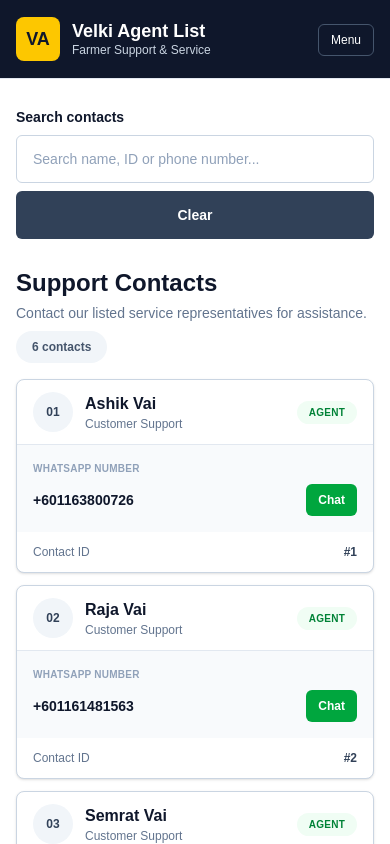
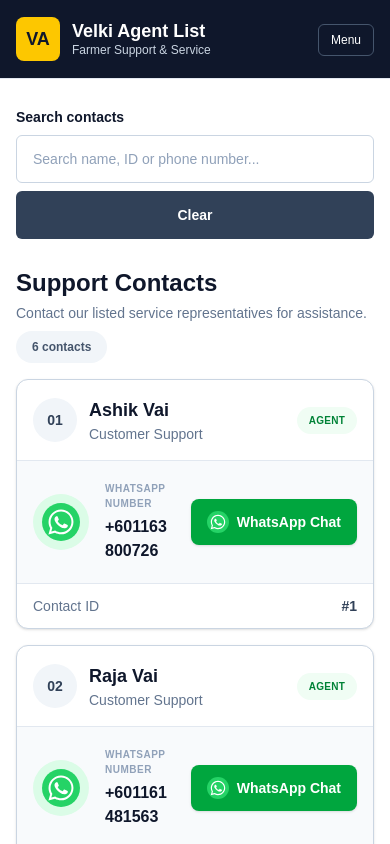
Before and after one commit to animhasan816-hash/customer-service, a Next.js app: page / in a window 390 px wide. Shown: the top 844 px of the page. Built offline with nearby package versions, Linux system fonts and the light colour scheme.

Commit message:
Update website

```diff
--- a/app/page.tsx
+++ b/app/page.tsx
@@ -59,6 +59,29 @@ function cleanNumber(number: string) {
   return number.replace(/\D/g, "");
 }
 
+function whatsappUrl(number: string) {
+  return `https://wa.me/${cleanNumber(number)}`;
+}
+
+function WhatsAppIcon({ size = 26 }: { size?: number }) {
+  return (
+    <svg
+      width={size}
+      height={size}
+      viewBox="0 0 32 32"
+      fill="none"
+      xmlns="http://www.w3.org/2000/svg"
+      aria-hidden="true"
+    >
+      <circle cx="16" cy="16" r="16" fill="#25D366" />
+      <path
+        d="M23.4 8.55C21.43 6.58 18.8 5.5 16 5.5C10.22 5.5 5.52 10.2 5.52 15.98C5.52 17.82 6 19.62 6.9 21.2L5.43 26.56L10.92 25.12C12.44 25.95 14.19 26.38 15.98 26.38H16C21.77 26.38 26.48 21.68 26.48 15.9C26.48 13.1 25.39 10.53 23.4 8.55ZM16 24.64C14.39 24.64 12.82 24.21 11.43 23.39L11.12 23.2L7.86 24.05L8.73 20.88L8.53 20.55C7.67 19.17 7.21 17.59 7.21 15.98C7.21 11.13 11.16 7.18 16.01 7.18C18.36 7.18 20.57 8.1 22.23 9.76C23.89 11.42 24.8 13.63 24.8 15.98C24.79 20.82 20.84 24.64 16 24.64ZM20.72 18.18C20.46 18.05 19.2 17.43 18.96 17.34C18.7 17.25 18.52 17.21 18.34 17.47C18.16 17.74 17.63 18.31 17.47 18.51C17.3 18.71 17.13 18.74 16.87 18.61C16.61 18.48 15.78 18.21 14.79 17.32C14.02 16.64 13.5 15.8 13.34 15.54C13.17 15.27 13.32 15.13 13.45 15C13.57 14.88 13.72 14.69 13.85 14.53C13.98 14.37 14.03 14.25 14.12 14.07C14.21 13.89 14.16 13.73 14.1 13.6C14.04 13.47 13.52 12.2 13.3 11.69C13.09 11.19 12.87 11.26 12.71 11.25C12.56 11.24 12.38 11.24 12.2 11.24C12.02 11.24 11.73 11.31 11.48 11.58C11.22 11.85 10.52 12.5 10.52 13.76C10.52 15.03 11.5 16.25 11.63 16.42C11.76 16.6 13.55 19.36 16.3 20.55C16.96 20.84 17.48 21.01 17.89 21.14C18.56 21.35 19.17 21.32 19.65 21.25C20.19 21.17 21.31 20.6 21.54 19.98C21.77 19.36 21.77 18.82 21.7 18.71C21.64 18.6 21.47 18.53 20.72 18.18Z"
+        fill="white"
+      />
+    </svg>
+  );
+}
+
 export default function Home() {
   const [search, setSearch] = useState("");
 
@@ -76,14 +99,11 @@ export default function Home() {
 
   return (
     <main className="min-h-screen bg-white text-slate-900">
-
       {/* =====================================================
           HEADER
       ====================================================== */}
       <header className="border-b border-slate-200 bg-slate-900">
         <div className="mx-auto flex min-h-[78px] max-w-[1180px] items-center justify-between px-4 sm:px-6">
-
-          {/* Logo / Brand */}
           <a href="#home" className="flex items-center gap-3">
             <div className="flex h-11 w-11 items-center justify-center rounded-lg bg-yellow-400 text-lg font-black text-slate-900">
               VA
@@ -100,7 +120,6 @@ export default function Home() {
             </div>
           </a>
 
-          {/* Desktop Navigation */}
           <nav className="hidden items-center gap-7 md:flex">
             <a
               href="#home"
@@ -131,7 +150,6 @@ export default function Home() {
             </a>
           </nav>
 
-          {/* Mobile menu indicator */}
           <div className="md:hidden">
             <span className="rounded-md border border-slate-600 px-3 py-2 text-xs font-medium text-white">
               Menu
@@ -147,10 +165,7 @@ export default function Home() {
         id="home"
         className="mx-auto max-w-[1180px] px-4 py-7 sm:px-6 sm:py-10"
       >
-
-        {/* =================================================
-            SEARCH
-        ================================================== */}
+        {/* SEARCH */}
         <div className="mb-7">
           <label
             htmlFor="search"
@@ -179,9 +194,7 @@ export default function Home() {
           </div>
         </div>
 
-        {/* =================================================
-            CONTACT TITLE
-        ================================================== */}
+        {/* CONTACT TITLE */}
         <div
           id="contacts"
           className="mb-4 flex flex-col gap-2 sm:flex-row sm:items-end sm:justify-between"
@@ -205,33 +218,14 @@ export default function Home() {
             DESKTOP CONTACT TABLE
         ================================================== */}
         <div className="hidden overflow-hidden rounded-lg border border-slate-300 md:block">
-
-          {/* Table Header */}
-          <div className="grid grid-cols-[140px_1fr_100px_190px_150px] border-b border-slate-300 bg-slate-50 text-sm font-bold text-slate-900">
-
-            <div className="px-4 py-4">
-              Type
-            </div>
-
-            <div className="px-4 py-4">
-              Name
-            </div>
-
-            <div className="px-4 py-4">
-              ID
-            </div>
-
-            <div className="px-4 py-4">
-              WhatsApp
-            </div>
-
-            <div className="px-4 py-4 text-center">
-              Action
-            </div>
-
+          <div className="grid grid-cols-[140px_1fr_100px_190px_170px] border-b border-slate-300 bg-slate-50 text-sm font-bold text-slate-900">
+            <div className="px-4 py-4">Type</div>
+            <div className="px-4 py-4">Name</div>
+            <div className="px-4 py-4">ID</div>
+            <div className="px-4 py-4">WhatsApp</div>
+            <div className="px-4 py-4 text-center">Action</div>
           </div>
 
-          {/* Table Rows */}
           {filteredContacts.length === 0 ? (
             <div className="px-6 py-14 text-center text-sm text-slate-500">
               No contacts found.
@@ -240,14 +234,19 @@ export default function Home() {
             filteredContacts.map((contact) => (
               <div
                 key={contact.id}
-                className="grid grid-cols-[140px_1fr_100px_190px_150px] items-center border-b border-slate-200 last:border-b-0"
+                className="grid grid-cols-[140px_1fr_100px_190px_170px] items-center border-b border-slate-200 last:border-b-0"
               >
-
                 <div className="px-4 py-5 text-sm text-slate-600">
                   {contact.type}
                 </div>
 
-                <div className="px-4 py-5">
+                {/* Name clickable */}
+                <a
+                  href={whatsappUrl(contact.whatsapp)}
+                  target="_blank"
+                  rel="noopener noreferrer"
+                  className="px-4 py-5 transition hover:bg-green-50"
+                >
                   <div className="text-sm font-bold text-slate-900">
                     {contact.name}
                   </div>
@@ -255,27 +254,34 @@ export default function Home() {
                   <div className="mt-1 text-xs text-slate-500">
                     {contact.role}
                   </div>
-                </div>
+                </a>
 
                 <div className="px-4 py-5 text-sm text-slate-600">
                   {contact.id}
                 </div>
 
-                <div className="px-4 py-5 text-sm font-bold text-slate-900">
+                {/* Number clickable */}
+                <a
+                  href={whatsappUrl(contact.whatsapp)}
+                  target="_blank"
+                  rel="noopener noreferrer"
+                  className="px-4 py-5 text-sm font-bold text-slate-900 transition hover:bg-green-50 hover:text-green-700"
+                >
                   {contact.whatsapp}
-                </div>
+                </a>
 
+                {/* WhatsApp button */}
                 <div className="px-4 py-5 text-center">
                   <a
-                    href={`https://wa.me/${cleanNumber(contact.whatsapp)}`}
+                    href={whatsappUrl(contact.whatsapp)}
                     target="_blank"
                     rel="noopener noreferrer"
-                    className="inline-flex rounded-md bg-green-600 px-4 py-2 text-xs font-bold text-white transition hover:bg-green-700"
+                    className="inline-flex items-center gap-2 rounded-md bg-green-600 px-4 py-2.5 text-xs font-bold text-white transition hover:bg-green-700"
                   >
-                    WhatsApp
+                    <WhatsAppIcon size={20} />
+                    WhatsApp Chat
                   </a>
                 </div>
-
               </div>
             ))
           )}
@@ -283,90 +289,88 @@ export default function Home() {
 
         {/* =================================================
             MOBILE CONTACT CARDS
+            WHOLE CARD IS CLICKABLE
         ================================================== */}
-        <div className="space-y-3 md:hidden">
-
+        <div className="space-y-4 md:hidden">
           {filteredContacts.length === 0 ? (
             <div className="rounded-lg border border-slate-200 px-5 py-10 text-center text-sm text-slate-500">
               No contacts found.
             </div>
           ) : (
             filteredContacts.map((contact) => (
-              <div
+              <a
                 key={contact.id}
-                className="overflow-hidden rounded-lg border border-slate-300 bg-white shadow-sm"
+                href={whatsappUrl(contact.whatsapp)}
+                target="_blank"
+                rel="noopener noreferrer"
+                aria-label={`Chat with ${contact.name} on WhatsApp`}
+                className="group block overflow-hidden rounded-xl border border-slate-300 bg-white shadow-sm transition active:scale-[0.99] hover:border-green-400 hover:shadow-md"
               >
-
-                {/* Card Header */}
-                <div className="flex items-center justify-between border-b border-slate-200 px-4 py-3">
-
+                {/* CARD HEADER */}
+                <div className="flex items-center justify-between border-b border-slate-200 px-4 py-4">
                   <div className="flex min-w-0 items-center gap-3">
-
-                    <div className="flex h-10 w-10 shrink-0 items-center justify-center rounded-full bg-slate-100 text-xs font-bold text-slate-700">
+                    <div className="flex h-11 w-11 shrink-0 items-center justify-center rounded-full bg-slate-100 text-sm font-bold text-slate-700">
                       {String(contact.id).padStart(2, "0")}
                     </div>
 
                     <div className="min-w-0">
-                      <h3 className="truncate text-base font-bold text-slate-900">
+                      <h3 className="truncate text-lg font-bold text-slate-900 group-hover:text-green-700">
                         {contact.name}
                       </h3>
 
-                      <p className="text-xs text-slate-500">
+                      <p className="text-sm text-slate-500">
                         {contact.role}
                       </p>
                     </div>
-
                   </div>
 
-                  <span className="ml-2 shrink-0 rounded-full bg-green-50 px-3 py-1 text-[10px] font-bold uppercase tracking-wide text-green-700">
+                  <span className="ml-2 shrink-0 rounded-full bg-green-50 px-3 py-1.5 text-[10px] font-bold uppercase tracking-wide text-green-700">
                     Agent
                   </span>
-
                 </div>
 
-                {/* WhatsApp */}
-                <div className="bg-slate-50 px-4 py-4">
+                {/* WHATSAPP AREA */}
+                <div className="bg-slate-50 px-4 py-5">
+                  <div className="flex items-center justify-between gap-4">
+                    {/* BIG WHATSAPP ICON */}
+                    <div className="flex h-14 w-14 shrink-0 items-center justify-center rounded-full bg-green-100">
+                      <WhatsAppIcon size={38} />
+                    </div>
 
-                  <p className="text-[10px] font-bold uppercase tracking-wide text-slate-400">
-                    WhatsApp Number
-                  </p>
+                    <div className="min-w-0 flex-1">
+                      <p className="text-[10px] font-bold uppercase tracking-wider text-slate-400">
+                        WhatsApp Number
+                      </p>
 
-                  <div className="mt-2 flex items-center justify-between gap-3">
+                      <p className="mt-1 break-all text-base font-bold text-slate-900">
+                        {contact.whatsapp}
+                      </p>
+                    </div>
 
-                    <p className="break-all text-sm font-bold text-slate-900">
-                      {contact.whatsapp}
-                    </p>
-
-                    <a
-                      href={`https://wa.me/${cleanNumber(contact.whatsapp)}`}
-                      target="_blank"
-                      rel="noopener noreferrer"
-                      className="shrink-0 rounded-md bg-green-600 px-3 py-2 text-xs font-bold text-white"
-                    >
-                      Chat
-                    </a>
-
+                    {/* CHAT BUTTON */}
+                    <span className="flex shrink-0 items-center gap-2 rounded-lg bg-green-600 px-4 py-3 text-sm font-bold text-white shadow-sm transition group-hover:bg-green-700">
+                      <WhatsAppIcon size={22} />
+                      <span className="hidden min-[390px]:inline">
+                        WhatsApp Chat
+                      </span>
+                      <span className="min-[390px]:hidden">Chat</span>
+                    </span>
                   </div>
-
                 </div>
 
-                {/* Bottom Info */}
-                <div className="flex items-center justify-between px-4 py-3 text-xs">
-
-                  <span className="text-slate-500">
+                {/* BOTTOM INFO */}
+                <div className="flex items-center justify-between border-t border-slate-200 px-4 py-3">
+                  <span className="text-sm text-slate-500">
                     Contact ID
                   </span>
 
-                  <span className="font-bold text-slate-700">
+                  <span className="text-sm font-bold text-slate-700">
                     #{contact.id}
                   </span>
-
                 </div>
-
-              </div>
+              </a>
             ))
           )}
-
         </div>
 
         {/* =================================================
@@ -389,15 +393,10 @@ export default function Home() {
           </div>
 
           <div className="grid gap-4 sm:grid-cols-2 lg:grid-cols-3">
+            <div className="rounded-lg border border-slate-200 bg-slate-50 p-5">
+              <div className="mb-3 text-2xl">📞</div>
 
-            <div className="rounded-lg border border-slate-200 bg-slate-50 p-5">
-              <div className="mb-3 text-2xl">
-                📞
-              </div>
-
-              <h3 className="font-bold">
-                Online Support
-              </h3>
+              <h3 className="font-bold">Online Support</h3>
 
               <p className="mt-2 text-sm leading-6 text-slate-600">
                 Farmers can contact listed representatives online and ask
@@ -406,13 +405,9 @@ export default function Home() {
             </div>
 
             <div className="rounded-lg border border-slate-200 bg-slate-50 p-5">
-              <div className="mb-3 text-2xl">
-                🌾
-              </div>
+              <div className="mb-3 text-2xl">🌾</div>
 
-              <h3 className="font-bold">
-                Farmer Assistance
-              </h3>
+              <h3 className="font-bold">Farmer Assistance</h3>
 
               <p className="mt-2 text-sm leading-6 text-slate-600">
                 Our service directory is designed to make communication
@@ -421,20 +416,15 @@ export default function Home() {
             </div>
 
             <div className="rounded-lg border border-slate-200 bg-slate-50 p-5">
-              <div className="mb-3 text-2xl">
-                💬
-              </div>
+              <div className="mb-3 text-2xl">💬</div>
 
-              <h3 className="font-bold">
-                Direct Communication
-              </h3>
+              <h3 className="font-bold">Direct Communication</h3>
 
               <p className="mt-2 text-sm leading-6 text-slate-600">
                 Users can use the listed WhatsApp contacts to communicate
                 directly with available representatives.
               </p>
             </div>
-
           </div>
         </section>
 
@@ -450,7 +440,6 @@ export default function Home() {
           </h2>
 
           <div className="mt-4 rounded-lg border border-slate-200 bg-slate-50 p-5 sm:p-6">
-
             <p className="text-sm leading-7 text-slate-600">
               Velki Agent List is a community-focused contact directory
               created to make it easier for local farmers and customers to
@@ -468,7 +457,6 @@ export default function Home() {
               before sharing payment information, passwords, OTP codes,
               banking information, or other sensitive information.
             </p>
-
           </div>
         </section>
 
@@ -484,8 +472,6 @@ export default function Home() {
           </h2>
 
           <div className="mt-5 grid gap-4 md:grid-cols-2">
-
-            {/* Email */}
             <div className="rounded-lg border border-slate-200 bg-white p-5">
               <p className="text-xs font-bold uppercase tracking-wide text-slate-400">
                 Email
@@ -499,7 +485,6 @@ export default function Home() {
               </a>
             </div>
 
-            {/* Business Hours */}
             <div className="rounded-lg border border-slate-200 bg-white p-5">
               <p className="text-xs font-bold uppercase tracking-wide text-slate-400">
                 Business Hours
@@ -513,7 +498,6 @@ export default function Home() {
                 Local service time
               </p>
             </div>
-
           </div>
 
           <div className="mt-4 rounded-lg border border-yellow-200 bg-yellow-50 p-5">
@@ -534,15 +518,12 @@ export default function Home() {
             BUSINESS INFORMATION
         ================================================== */}
         <section className="mt-10 border-t border-slate-200 pt-10">
-
           <h2 className="text-2xl font-bold text-slate-900">
             Business Information
           </h2>
 
           <div className="mt-5 rounded-lg border border-slate-200 bg-slate-50 p-5 sm:p-6">
-
             <div className="grid gap-5 sm:grid-cols-2">
-
               <div>
                 <p className="text-xs font-bold uppercase tracking-wide text-slate-400">
                   Service Type
@@ -582,11 +563,8 @@ export default function Home() {
                   9:00 AM – 8:00 PM
                 </p>
               </div>
-
             </div>
-
           </div>
-
         </section>
 
         {/* =================================================
@@ -601,7 +579,6 @@ export default function Home() {
           </h2>
 
           <div className="mt-4 rounded-lg border border-slate-200 bg-slate-50 p-5 sm:p-6">
-
             <p className="text-sm leading-7 text-slate-600">
               By using this website, you agree to use the contact directory
               for legitimate communication and service-related purposes.
@@ -625,7 +602,6 @@ export default function Home() {
               We may update, remove, or modify contact information when
               necessary to maintain the quality and safety of the directory.
             </p>
-
           </div>
         </section>
 
@@ -641,7 +617,6 @@ export default function Home() {
           </h2>
 
           <div className="mt-4 rounded-lg border border-slate-200 bg-slate-50 p-5 sm:p-6">
-
             <p className="text-sm leading-7 text-slate-600">
               We respect your privacy. This website is designed primarily as
               a contact directory and does not require users to publish
@@ -667,7 +642,6 @@ export default function Home() {
               maintain service quality, and address legitimate operational
               issues.
             </p>
-
           </div>
         </section>
 
@@ -675,9 +649,7 @@ export default function Home() {
             IMPORTANT INFORMATION
         ================================================== */}
         <section className="mt-10 border-t border-slate-200 pt-10">
-
           <div className="rounded-lg border border-slate-200 bg-slate-50 p-5 sm:p-6">
-
             <h2 className="text-lg font-bold text-slate-900">
               Important Information
             </h2>
@@ -695,23 +667,16 @@ export default function Home() {
               unusual payment, stop the conversation and verify the request
               through an independent channel.
             </p>
-
           </div>
-
         </section>
-
       </section>
 
       {/* =====================================================
           FOOTER
       ====================================================== */}
       <footer className="mt-12 border-t border-slate-200 bg-slate-900">
-
         <div className="mx-auto max-w-[1180px] px-4 py-8 sm:px-6">
-
           <div className="grid gap-8 md:grid-cols-3">
-
-            {/* Footer brand */}
             <div>
               <h3 className="font-bold text-white">
                 Velki Agent List
@@ -723,14 +688,12 @@ export default function Home() {
               </p>
             </div>
 
-            {/* Footer links */}
             <div>
               <h3 className="font-bold text-white">
                 Quick Links
               </h3>
 
               <div className="mt-3 flex flex-col gap-2 text-sm">
-
                 <a
                   href="#home"
                   className="text-slate-400 hover:text-white"
@@ -758,18 +721,15 @@ export default function Home() {
                 >
                   Contact
                 </a>
-
               </div>
             </div>
 
-            {/* Footer legal */}
             <div>
               <h3 className="font-bold text-white">
                 Legal
               </h3>
 
               <div className="mt-3 flex flex-col gap-2 text-sm">
-
                 <a
                   href="#terms"
                   className="text-slate-400 hover:text-white"
@@ -790,20 +750,15 @@ export default function Home() {
                 >
                   support@velkiagentlist.com
                 </a>
-
               </div>
             </div>
-
           </div>
 
           <div className="mt-8 border-t border-slate-700 pt-5 text-center text-xs text-slate-500">
             © {new Date().getFullYear()} Velki Agent List. All rights reserved.
           </div>
-
         </div>
-
       </footer>
-
     </main>
   );
 }
```
